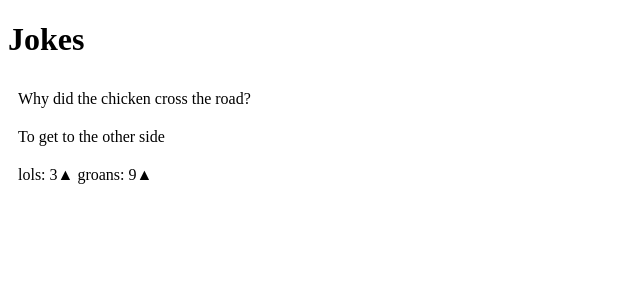
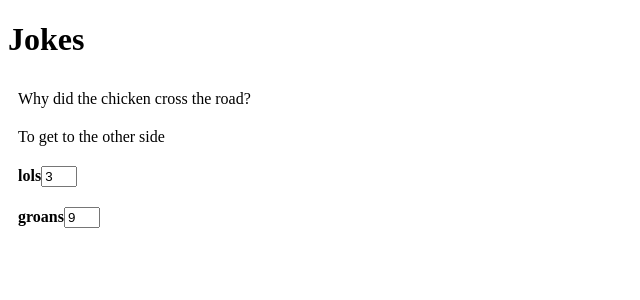
Before and after one commit to Garvice/angular-labs, an Angular app: page / in a window 1280 px wide. Shown: the top 300 px of the page, without its empty margins (0-640 px from the left). Built offline with nearby package versions, Linux system fonts and the light colour scheme.

Commit message:
Revert "up-vote component using @Input, @Output"
This reverts commit 8114567e7dba702902d70fc5daedc8f70af57871.

```diff
--- a/src/app/app.module.ts
+++ b/src/app/app.module.ts
@@ -5,13 +5,11 @@ import { HttpModule } from '@angular/http';
 
 import { AppComponent } from './app.component';
 import { JokeComponent } from './joke/joke.component';
-import { UpVoteComponent } from './up-vote/up-vote.component';
 
 @NgModule({
   declarations: [
     AppComponent,
-    JokeComponent,
-    UpVoteComponent
+    JokeComponent
   ],
   imports: [
     BrowserModule,
--- a/src/app/joke/joke.component.css
+++ b/src/app/joke/joke.component.css
@@ -1,3 +1,7 @@
 div {
   padding: 10px;
 }
+
+div input {
+  width: 28px;
+}
--- a/src/app/joke/joke.component.html
+++ b/src/app/joke/joke.component.html
@@ -2,12 +2,11 @@
 <div>{{punchline}}</div>
 
 <div>
-    <label for="lolCount">
-        lols: <app-up-vote id="lolCount" [votes]="lols" (onVoteIncremented)="incrementLol()"></app-up-vote>
-    </label>
+    <strong><label for="lolCount">lols</label></strong>
+    <input type="number" id="lolCount" [(ngModel)]="lols" >
+</div>
 
-    <label for="groanCount">
-        groans: <app-up-vote id="groanCount" [votes]="groans" (onVoteIncremented)="incrementGroan()"></app-up-vote>
-    </label>
-
+<div>
+    <strong><label for="groanCount">groans</label></strong>
+    <input type="number" id="groanCount" [(ngModel)]="groans">
 </div>
--- a/src/app/joke/joke.component.ts
+++ b/src/app/joke/joke.component.ts
@@ -21,14 +21,6 @@ export class JokeComponent implements OnInit {
     this.groans = JOKE.groans();
   }
 
-  incrementGroan(): void {
-    this.groans++;
-  }
-
-  incrementLol(): void {
-    this.lols++;
-  }
-
   ngOnInit() {
   }
 
--- a/src/app/up-vote/up-vote.component.html
+++ /dev/null
@@ -1,2 +0,0 @@
-<span>{{votes}}</span>
-<span (click)="incrementVoteCount()">&#x25B2;</span>
--- a/src/app/up-vote/up-vote.component.ts
+++ /dev/null
@@ -1,23 +0,0 @@
-import {Component, OnInit, Input, Output, EventEmitter} from '@angular/core';
-
-@Component({
-  selector: 'app-up-vote',
-  templateUrl: './up-vote.component.html',
-  styleUrls: ['./up-vote.component.css']
-})
-export class UpVoteComponent implements OnInit {
-
-  constructor() { }
-
-  @Input() votes : number;
-
-  @Output() onVoteIncremented = new EventEmitter<boolean>();
-
-  incrementVoteCount() {
-    this.onVoteIncremented.emit();
-  }
-
-  ngOnInit() {
-  }
-
-}
```
Also changed, not shown: src/app/up-vote/up-vote.component.css (deleted), 1 other file (tests, documents, lock files or other folders).
